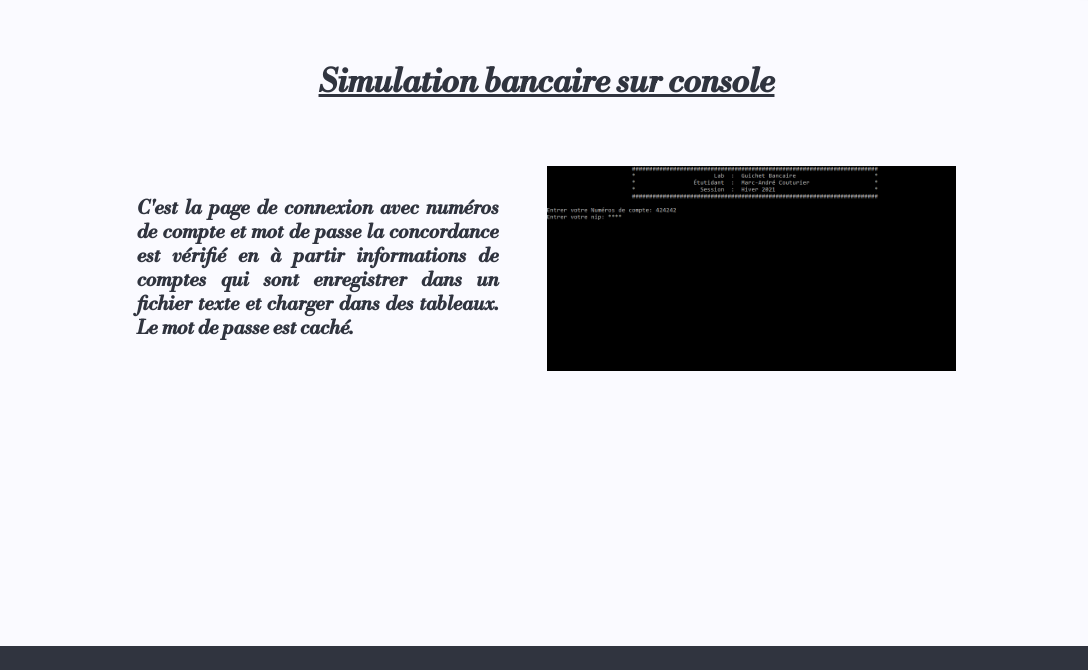
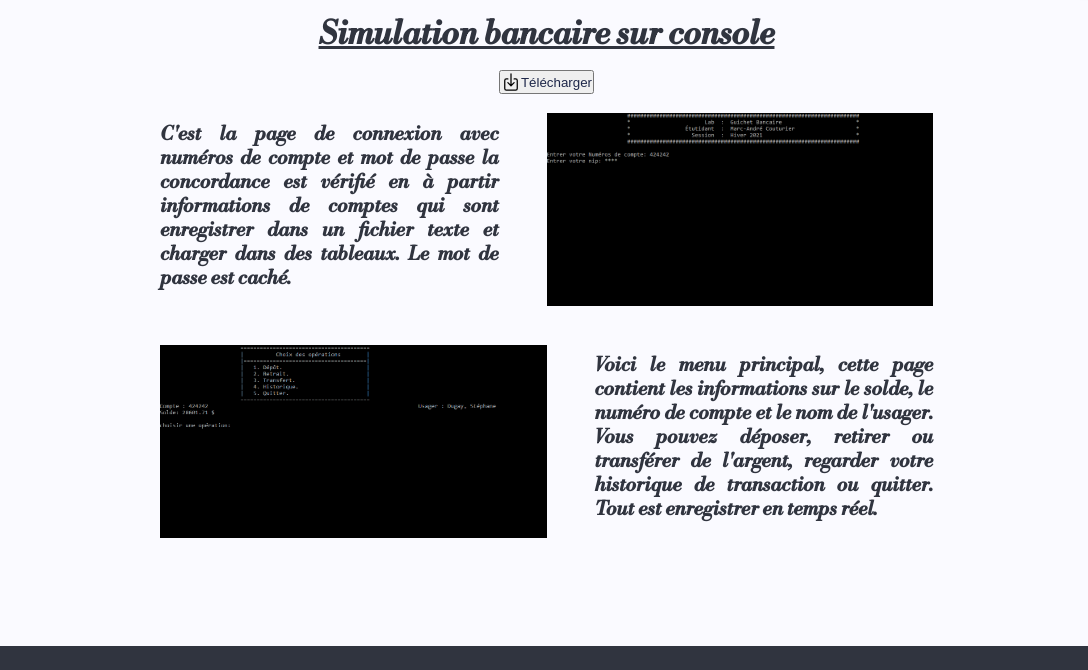
Before and after one commit to Aur3ll/Portfolio_web, a plain HTML site: page projet.html in a window 1280 px wide. Shown: the part 74-744 px from the top of the page, 0-1088 px from the left. Drawn offline with nearby package versions, Linux system fonts and the light colour scheme; a web font is replaced by a local one.

Commit message:
ca marche tu

```diff
--- a/projet.html
+++ b/projet.html
@@ -13,7 +13,7 @@
     <section class="aside">
       <ul>
         <li>
-          <a href="#bio">
+          <a href="#guichet">
             <ion-icon name="card-outline"></ion-icon>
             <h1>Guichet</h1>
           </a>
@@ -41,8 +41,14 @@
       </ul>
     </section>
     <main>
-      <div class="guichet">
+      <div class="guichet" id="guichet">
         <h1>Simulation bancaire sur console</h1>
+        <button>
+          <ion-icon name="download-outline"></ion-icon>
+          <a href="https://github.com/Aur3ll/Simulation_Bancaire"
+            >Télécharger</a
+          >
+        </button>
         <div class="photo1">
           <img src="images/guichet-login.PNG" alt="img" />
           <div class="texte">
@@ -53,6 +59,18 @@
               tableaux. Le mot de passe est caché.
             </p>
           </div>
+        </div>
+        <div class="photo1">
+          <div class="texte">
+            <p>
+              Voici le menu principal, cette page contient les informations sur
+              le solde, le numéro de compte et le nom de l'usager. Vous pouvez
+              déposer, retirer ou transférer de l'argent, regarder votre
+              historique de transaction ou quitter. Tout est enregistrer en
+              temps réel.
+            </p>
+          </div>
+          <img src="images/guichet-menuprincipal.PNG" alt="" />
         </div>
       </div>
     </main>
--- a/styles/style.css
+++ b/styles/style.css
@@ -518,24 +518,29 @@ textarea{
   flex-direction: column;
   justify-content: center;
   align-items: center;
+  margin:  0 10rem;
+
+
 }
 
 .guichet img:hover{
 
-  transform: scale(1.5);
+  transform: scale(1.2);
+  z-index: 1;
 
 }
 
 .guichet h1{
-  margin: 4rem 0;
+  margin: 1rem 0;
   text-decoration: underline;
 }
 
 .guichet .photo1{
+  margin:1.2rem 0;
   display: flex;
   flex-direction: row-reverse;
   justify-content: center;
-  width:75%;
+
   gap:3rem;
 }
 
@@ -553,8 +558,26 @@ textarea{
   text-align: justify;
   font-size: larger;
   font-weight: 700;
+  position: relative;
+  padding-bottom: .5rem;
 }
 
+.guichet button{
+
+  display: flex;
+  flex-direction:row ;
+  align-items: center;
+
+}
+
+.guichet button a{
+  text-decoration: none;
+  color: var(--clr-bleu-fonce);
+}
+
+.guichet ion-icon{
+  font-size: 20px;
+}
 
 
 /* 5 footer ------------------------------------------------------------------------------------------------------------------------------------------------*/
```
